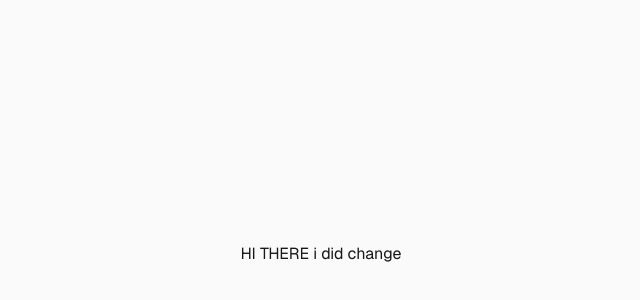
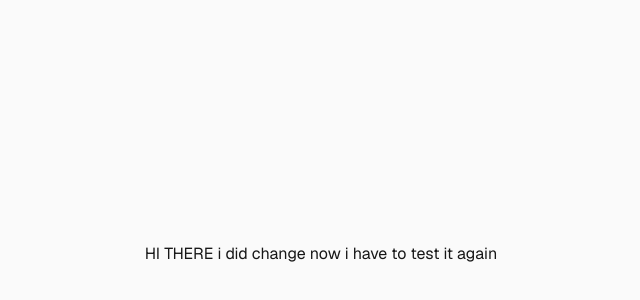
Before and after one commit to shlomy-deutsch/my-first-agent, a Next.js app: page / in a window 1280 px wide. Shown: the part 146-446 px from the top of the page, without its empty margins (319-959 px from the left). Built offline with nearby package versions, Linux system fonts and the light colour scheme.

Commit message:
test again ci cd

```diff
--- a/app/page.tsx
+++ b/app/page.tsx
@@ -4,6 +4,7 @@ export default function Home() {
   return (
     <div className="flex flex-col flex-1 items-center justify-center bg-zinc-50 font-sans dark:bg-black">
       HI THERE i did change
+      now i have to test it again
     </div>
   );
 }
```
